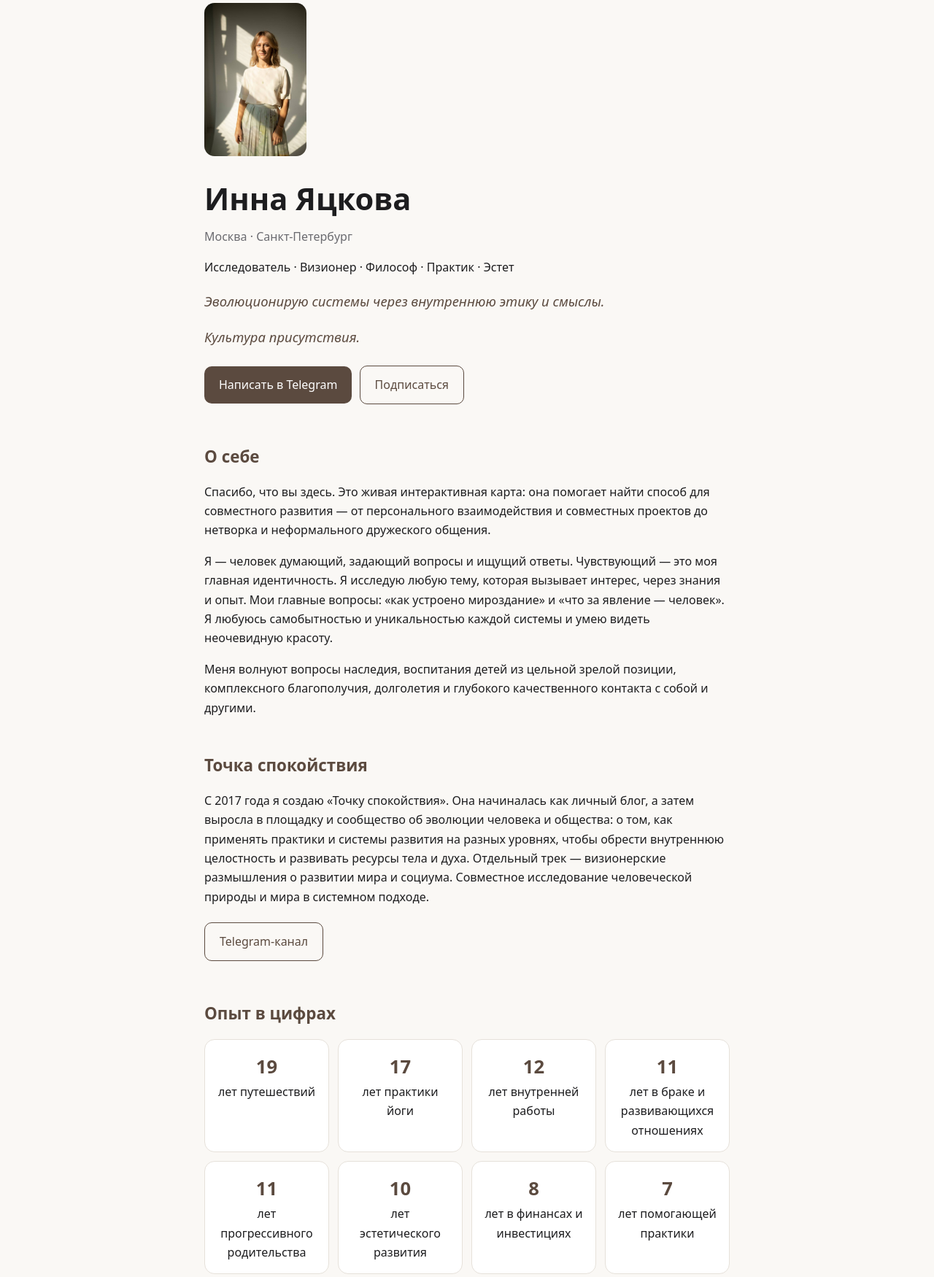
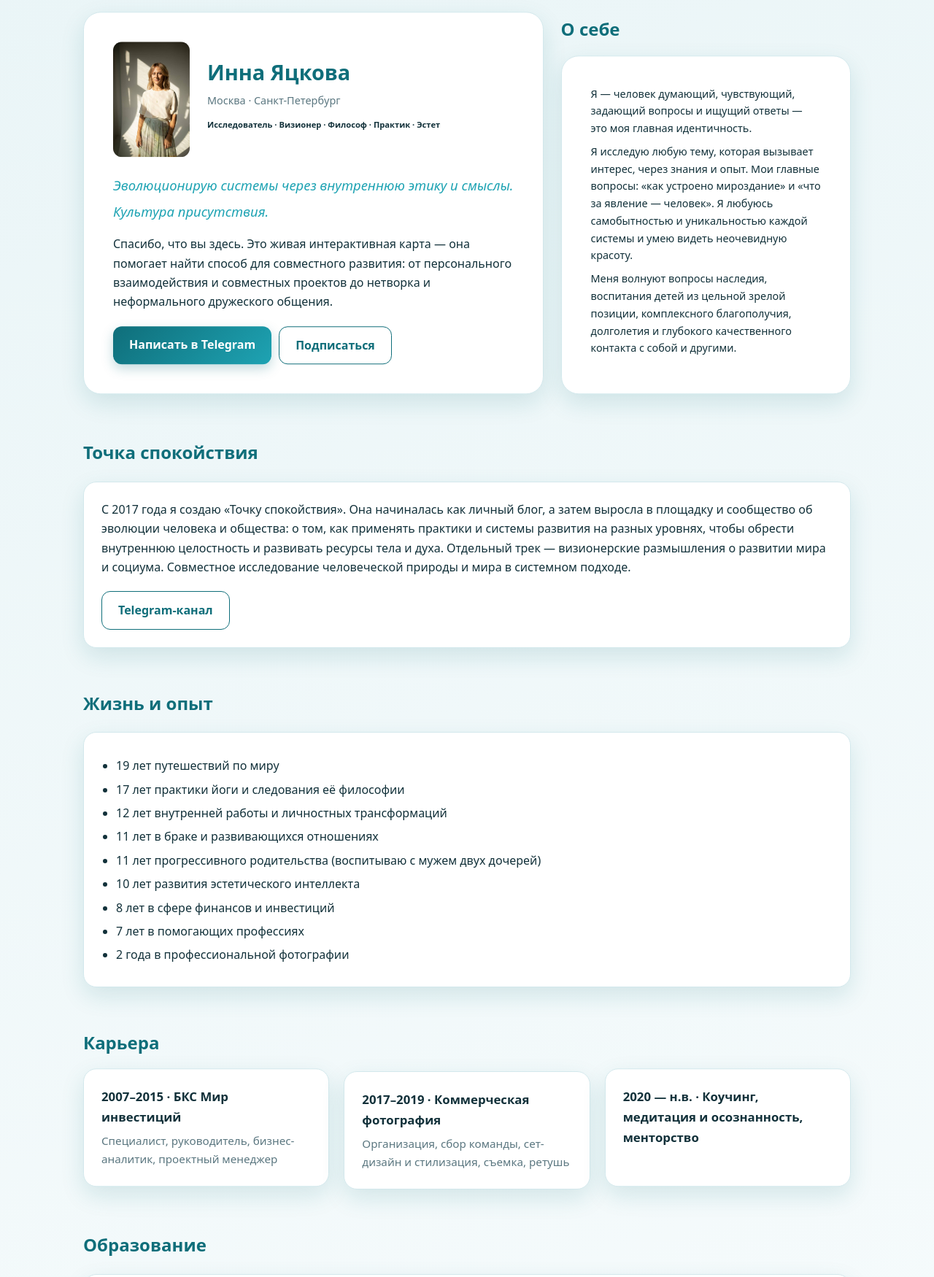
Before and after one commit to innaiatskova/innayats, a plain HTML site: page index.html in a window 1280 px wide. Shown: the part 28-1778 px from the top of the page at 73% size. Drawn offline with Linux system fonts and the light colour scheme.

Commit message:
Add files via upload

```diff
--- a/index.html
+++ b/index.html
@@ -4,90 +4,234 @@
   <meta charset="utf-8">
   <meta name="viewport" content="width=device-width, initial-scale=1">
   <title>Инна Яцкова</title>
-  <meta name="description" content="Инна Яцкова: исследователь, визионер, философ, практик. Точка спокойствия, консультации и программы.">
+  <meta name="description" content="Инна Яцкова: исследователь, визионер, философ, практик, эстет. Точка спокойствия, консультации и программы.">
   <style>
-    :root { --fg: #1d1d1f; --muted: #6b6b70; --bg: #faf8f5; --card: #ffffff; --accent: #5b4a3f; --line: #e6e1da; }
+    :root {
+      --bg: #eaf5f7;
+      --card: #ffffff;
+      --fg: #12313a;
+      --muted: #5b7780;
+      --accent: #0f6e7a;
+      --accent-2: #1ea3b3;
+      --line: #d3e8ec;
+      --shadow: 0 12px 32px rgba(15, 110, 122, 0.14);
+    }
     * { box-sizing: border-box; }
-    body { margin: 0; font-family: system-ui, -apple-system, "Segoe UI", sans-serif; color: var(--fg); background: var(--bg); line-height: 1.65; }
-    main { max-width: 760px; margin: 0 auto; padding: 32px 20px 64px; }
-    section { margin: 48px 0; }
-    h1 { font-size: 2.6rem; margin: 0 0 4px; font-weight: 700; }
-    h2 { font-size: 1.4rem; margin: 0 0 16px; color: var(--accent); }
-    .cities { color: var(--muted); margin: 0 0 16px; }
-    .tagline { font-size: 1.15rem; font-style: italic; color: var(--accent); }
-    .card { background: var(--card); border: 1px solid var(--line); border-radius: 14px; padding: 18px 20px; margin: 12px 0; }
-    .card h3 { margin: 0 0 6px; font-size: 1.05rem; }
-    .muted { color: var(--muted); }
-    details { background: var(--card); border: 1px solid var(--line); border-radius: 14px; padding: 14px 20px; margin: 12px 0; }
-    details summary { cursor: pointer; font-weight: 600; }
-    details ul { padding-left: 20px; margin: 10px 0 0; }
-    .stats { display: grid; grid-template-columns: repeat(auto-fit, minmax(150px, 1fr)); gap: 12px; }
-    .stat { background: var(--card); border: 1px solid var(--line); border-radius: 14px; padding: 16px; text-align: center; }
-    .stat b { display: block; font-size: 1.6rem; color: var(--accent); }
-    .price { font-weight: 600; }
-    .btn { display: inline-block; padding: 12px 20px; background: var(--accent); color: #fff; border-radius: 10px; text-decoration: none; margin: 6px 6px 6px 0; }
-    .btn.secondary { background: transparent; color: var(--accent); border: 1px solid var(--accent); }
-    footer { color: var(--muted); font-size: 0.9rem; border-top: 1px solid var(--line); padding-top: 20px; }
+    body {
+      margin: 0;
+      font-family: system-ui, -apple-system, "Segoe UI", sans-serif;
+      color: var(--fg);
+      background: linear-gradient(160deg, #eaf5f7 0%, #f6fbfc 60%, #e2f1f4 100%);
+      line-height: 1.65;
+      min-height: 100vh;
+    }
+    main { max-width: 1100px; margin: 0 auto; padding: 48px 24px 80px; }
+
+    /* Шапка: фото слева, текст справа на ноутбуке */
+    .top { display: grid; grid-template-columns: 1fr 1fr; gap: 24px; align-items: stretch; }
+    .roles { font-size: 0.7rem; }
+    .roles { white-space: nowrap; }
+    .tagline { white-space: nowrap; }
+    .hero-top { display: grid; grid-template-columns: 105px 1fr; gap: 24px; align-items: center; }
+    .hero h1 { font-size: 1.8rem; white-space: nowrap; }
+    .card.small { font-size: 0.9rem; }
+    .card.small p { margin-bottom: 8px; }
+    .top section { margin: 0; display: flex; flex-direction: column; }
+    .top section .card { flex: 1; padding: 40px; border-radius: 24px; animation: float 7s ease-in-out infinite; animation-delay: 0s; }
+    .top section .card:hover { transform: none; }
+    .hero > div:last-child { margin-top: auto; }
+    .hero {
+      display: flex;
+      flex-direction: column;
+      gap: 24px;
+      align-items: stretch;
+      height: 100%;
+      background: var(--card);
+      border-radius: 24px;
+      padding: 40px;
+      border: 1px solid var(--line);
+      box-shadow: var(--shadow);
+      animation: float 7s ease-in-out infinite;
+    }
+    .photo { width: 100%; max-width: 105px; border-radius: 12px; display: block; }
+    h1 { font-size: 2.8rem; margin: 0 0 4px; font-weight: 700; color: var(--accent); }
+    .cities { color: var(--muted); margin: 0 0 12px; font-size: 0.9rem; }
+    .roles { font-weight: 600; margin: 0 0 16px; }
+    .tagline { font-size: 1.15rem; font-style: italic; color: var(--accent-2); margin: 0; }
+    .tagline + .tagline { margin-top: 6px; }
+
+    .btns { margin-top: 20px; display: flex; flex-wrap: wrap; gap: 10px; }
+    .btn {
+      display: inline-block;
+      padding: 12px 22px;
+      background: linear-gradient(135deg, var(--accent), var(--accent-2));
+      color: #fff;
+      border-radius: 12px;
+      text-decoration: none;
+      font-weight: 600;
+      box-shadow: 0 6px 16px rgba(15, 110, 122, 0.25);
+    }
+    .btn.secondary { background: transparent; color: var(--accent); border: 1px solid var(--accent); box-shadow: none; }
+
+    /* Общие блоки */
+    section { margin: 56px 0 0; }
+    h2 { font-size: 1.5rem; margin: 0 0 20px; color: var(--accent); }
+    .grid { display: grid; grid-template-columns: repeat(auto-fit, minmax(300px, 1fr)); gap: 20px; }
+    .grid.centered { display: flex; flex-wrap: wrap; }
+    .card {
+      background: var(--card);
+      border: 1px solid var(--line);
+      border-radius: 18px;
+      padding: 24px;
+      box-shadow: var(--shadow);
+      transition: transform 0.25s ease, box-shadow 0.25s ease;
+      animation: float 7s ease-in-out infinite;
+    }
+    .card:nth-child(2n) { animation-delay: -2s; }
+    .card:nth-child(3n) { animation-delay: -4s; }
+    .card:hover { transform: translateY(-6px); box-shadow: 0 18px 40px rgba(15, 110, 122, 0.22); }
+    .grid.centered { justify-content: center; }
+    .grid.centered > .card { flex: 0 1 calc((100% - 40px) / 3); font-size: 0.9rem; display: flex; flex-direction: column; }
+    .grid.centered .card > .btns { margin-top: auto; padding-top: 12px; }
+    .foot { margin-top: auto; }
+    .foot .btns { padding-top: 12px; }
+    .grid.centered > .card h3 { font-size: 0.98rem; }
+    .card h3 { margin: 0 0 6px; font-size: 1.05rem; color: var(--fg); }
+    .card p { margin: 0 0 10px; }
+    .card p:last-child { margin-bottom: 0; }
+    .muted { color: var(--muted); font-size: 0.95rem; }
+    .price { font-weight: 700; color: var(--accent); }
+    .card ul { padding-left: 20px; margin: 8px 0 0; }
+    .card li { margin-bottom: 6px; }
+
+    /* Цифры */
+    .stats { display: grid; grid-template-columns: repeat(auto-fit, minmax(160px, 1fr)); gap: 16px; }
+    .stat { background: var(--card); border-radius: 18px; padding: 20px; text-align: center; box-shadow: var(--shadow); color: var(--muted); }
+    .stat b { display: block; font-size: 2rem; color: var(--accent); }
+
+    /* Раскрывающиеся блоки образования */
+    details {
+      background: var(--card);
+      border: 1px solid var(--line);
+      border-radius: 18px;
+      padding: 18px 22px;
+      margin: 0 0 16px;
+      box-shadow: var(--shadow);
+    }
+    details summary { cursor: pointer; font-weight: 700; color: var(--accent); }
+    details ul { padding-left: 20px; margin: 12px 0 0; }
+    details li { margin-bottom: 6px; }
+
+    footer {
+      margin-top: 64px;
+      padding-top: 24px;
+      border-top: 1px solid var(--line);
+      color: var(--muted);
+      font-size: 0.95rem;
+    }
     a { color: var(--accent); }
+
+    @keyframes float {
+      0%, 100% { transform: translateY(0); }
+      50% { transform: translateY(-6px); }
+    }
+    @media (prefers-reduced-motion: reduce) {
+      .hero, .card { animation: none; }
+    }
+    @media (max-width: 760px) {
+      .top { grid-template-columns: 1fr; }
+      .roles, .tagline { white-space: normal; }
+      .hero-top { grid-template-columns: 1fr; }
+      .hero { grid-template-columns: 1fr; padding: 24px; text-align: left; }
+      .photo { max-width: 150px; }
+      h1 { font-size: 2.2rem; }
+      main { padding: 24px 16px 56px; }
+      .grid.centered > .card { flex: 0 1 100%; }
+    }
+    @media (min-width: 761px) and (max-width: 960px) {
+      .grid.centered > .card { flex: 0 1 calc((100% - 20px) / 2); }
+    }
   </style>
 </head>
 <body>
 <main>
 
+  <div class="top">
   <!-- Шапка -->
-  <header>
-    <img src="photo.jpg" alt="Инна Яцкова" style="width:100%;max-width:140px;border-radius:14px;display:block;margin:0 0 24px;">
+  <header class="hero">
+    <div class="hero-top">
+      <img class="photo" src="photo.jpg" alt="Инна Яцкова">
+      <div>
         <h1>Инна Яцкова</h1>
         <p class="cities">Москва · Санкт-Петербург</p>
-    <p>Исследователь · Визионер · Философ · Практик · Эстет</p>
+        <p class="roles">Исследователь · Визионер · Философ · Практик · Эстет</p>
+      </div>
+    </div>
+    <div>
       <p class="tagline">Эволюционирую системы через внутреннюю этику и смыслы.</p>
       <p class="tagline">Культура присутствия.</p>
+      <p>Спасибо, что вы здесь. Это живая интерактивная карта — она помогает найти способ для совместного развития: от персонального взаимодействия и совместных проектов до нетворка и неформального дружеского общения.</p>
+      <div class="btns">
         <a class="btn" href="https://t.me/Inna_Yatskova">Написать в Telegram</a>
         <a class="btn secondary" href="https://t.me/innayatskova">Подписаться</a>
+      </div>
+    </div>
   </header>
 
   <!-- О себе -->
   <section>
     <h2>О себе</h2>
-    <p>Спасибо, что вы здесь. Это живая интерактивная карта: она помогает найти способ для совместного развития — от персонального взаимодействия и совместных проектов до нетворка и неформального дружеского общения.</p>
-    <p>Я — человек думающий, задающий вопросы и ищущий ответы. Чувствующий — это моя главная идентичность. Я исследую любую тему, которая вызывает интерес, через знания и опыт. Мои главные вопросы: «как устроено мироздание» и «что за явление — человек». Я любуюсь самобытностью и уникальностью каждой системы и умею видеть неочевидную красоту.</p>
+    <div class="card small">
+      <p>Я — человек думающий, чувствующий, задающий вопросы и ищущий ответы — это моя главная идентичность.</p>
+      <p>Я исследую любую тему, которая вызывает интерес, через знания и опыт. Мои главные вопросы: «как устроено мироздание» и «что за явление — человек». Я любуюсь самобытностью и уникальностью каждой системы и умею видеть неочевидную красоту.</p>
       <p>Меня волнуют вопросы наследия, воспитания детей из цельной зрелой позиции, комплексного благополучия, долголетия и глубокого качественного контакта с собой и другими.</p>
+    </div>
   </section>
+
+  </div>
 
   <!-- Проект -->
   <section>
     <h2>Точка спокойствия</h2>
+    <div class="card">
       <p>С 2017 года я создаю «Точку спокойствия». Она начиналась как личный блог, а затем выросла в площадку и сообщество об эволюции человека и общества: о том, как применять практики и системы развития на разных уровнях, чтобы обрести внутреннюю целостность и развивать ресурсы тела и духа. Отдельный трек — визионерские размышления о развитии мира и социума. Совместное исследование человеческой природы и мира в системном подходе.</p>
-    <a class="btn secondary" href="https://t.me/innayatskova">Telegram-канал</a>
+      <div class="btns"><a class="btn secondary" href="https://t.me/innayatskova">Telegram-канал</a></div>
+    </div>
   </section>
 
   <!-- Цифры -->
   <section>
-    <h2>Опыт в цифрах</h2>
-    <div class="stats">
-      <div class="stat"><b>19</b>лет путешествий</div>
-      <div class="stat"><b>17</b>лет практики йоги</div>
-      <div class="stat"><b>12</b>лет внутренней работы</div>
-      <div class="stat"><b>11</b>лет в браке и развивающихся отношениях</div>
-      <div class="stat"><b>11</b>лет прогрессивного родительства</div>
-      <div class="stat"><b>10</b>лет эстетического развития</div>
-      <div class="stat"><b>8</b>лет в финансах и инвестициях</div>
-      <div class="stat"><b>7</b>лет помогающей практики</div>
+    <h2>Жизнь и опыт</h2>
+    <div class="card">
+      <ul>
+        <li>19 лет путешествий по миру</li>
+        <li>17 лет практики йоги и следования её философии</li>
+        <li>12 лет внутренней работы и личностных трансформаций</li>
+        <li>11 лет в браке и развивающихся отношениях</li>
+        <li>11 лет прогрессивного родительства (воспитываю с мужем двух дочерей)</li>
+        <li>10 лет развития эстетического интеллекта</li>
+        <li>8 лет в сфере финансов и инвестиций</li>
+        <li>7 лет в помогающих профессиях</li>
+        <li>2 года в профессиональной фотографии</li>
+      </ul>
     </div>
   </section>
 
   <!-- Карьера -->
   <section>
     <h2>Карьера</h2>
+    <div class="grid">
       <div class="card">
         <h3>2007–2015 · БКС Мир инвестиций</h3>
         <p class="muted">Специалист, руководитель, бизнес-аналитик, проектный менеджер</p>
       </div>
       <div class="card">
         <h3>2017–2019 · Коммерческая фотография</h3>
+        <p class="muted">Организация, сбор команды, сет-дизайн и стилизация, съемка, ретушь</p>
       </div>
       <div class="card">
         <h3>2020 — н.в. · Коучинг, медитация и осознанность, менторство</h3>
+      </div>
     </div>
   </section>
 
@@ -134,6 +278,8 @@
   <!-- Практика -->
   <section>
     <h2>Практика</h2>
+    <div class="grid">
+      <div class="card">
         <h3>Ретриты и духовные экспедиции</h3>
         <ul>
           <li>2022 — Индия, Ришикеш, Елена Ридель</li>
@@ -142,24 +288,30 @@
           <li>2025 — Непал, Светлана Антоновская</li>
           <li>2025 — Перу, Светлана Антоновская</li>
         </ul>
+      </div>
+      <div class="card">
         <h3>Терапия и медитация</h3>
         <ul>
           <li>2020–2022 — психоаналитическая терапия</li>
           <li>2022–2026 — гештальт-терапия</li>
           <li>С 2020 года регулярно майндфулнес-медитации, шаманские практики</li>
         </ul>
+      </div>
+    </div>
   </section>
 
   <!-- Услуги -->
   <section>
     <h2>Форматы работы</h2>
-
+    <div class="grid centered">
       <div class="card">
         <p class="muted">Личное · разовое</p>
         <h3>Консультация</h3>
         <p>Консультирую по любым темам, где могу быть полезна: карьера, личное развитие, отношения, родительство, финансы и капитал, бизнес. Это не коучинг и не психологическое консультирование, а опора на мой опыт, знания и ресурсы.</p>
+        <div class="foot">
           <p class="price">7 500 ₽ · 90 минут</p>
-      <a class="btn" href="https://t.me/Inna_Yatskova">Записаться</a>
+          <div class="btns"><a class="btn" href="https://t.me/Inna_Yatskova">Записаться</a></div>
+        </div>
       </div>
 
       <div class="card">
@@ -167,37 +319,41 @@
         <h3>Индивидуальная помогающая работа</h3>
         <p>Альянс на длительное время для развития метанавыков, освоения практик осознанности и их приложение к жизни. Системно восстанавливаем контакт с собой, строим практику осознанности и создаем персональную стратегию благополучия.</p>
         <p>Созвоны по 90 минут, раз в неделю.</p>
+        <div class="foot">
           <p class="price">50 000 ₽ в месяц</p>
-      <a class="btn" href="https://t.me/Inna_Yatskova">Оставить заявку</a>
+          <div class="btns"><a class="btn" href="https://t.me/Inna_Yatskova">Оставить заявку</a></div>
+        </div>
       </div>
 
       <div class="card">
         <p class="muted">Личное · терапия</p>
         <h3>Психологическое консультирование</h3>
         <p>Длительный альянс для глубинной работы с поведенческими аспектами и автоматизмами, работа с ценностями, смыслами и целостностью личности, с состоянием через качество контакта с жизнью.</p>
-      <p>Созвоны или очные встречи в Москве по 50 минут.</p>
-      <p>Пропуски оплачиваются. Длительность от 6 месяцев.</p>
-      <p class="price">5 000 ₽ за встречу</p>
-      <a class="btn" href="https://t.me/Inna_Yatskova">Оставить заявку</a>
+        <div class="foot">
+          <p>Созвоны или очные встречи в Москве по 50 минут. Пропуски оплачиваются. Длительность от 6 месяцев.</p>
+          <p class="price">5 000 ₽ за сессию</p>
+          <div class="btns"><a class="btn" href="https://t.me/Inna_Yatskova">Оставить заявку</a></div>
+        </div>
       </div>
 
       <div class="card">
         <p class="muted">Партнёрство</p>
         <h3>Менторство и адвайзинг</h3>
         <p>Вхожу в проекты на контрактной основе: консультирование, коучинг, фасилитация, аудит, поиск новых векторов развития и смыслов.</p>
-      <a class="btn" href="https://t.me/Inna_Yatskova">Оставить заявку</a>
+        <div class="btns"><a class="btn" href="https://t.me/Inna_Yatskova">Оставить заявку</a></div>
       </div>
 
       <div class="card">
         <p class="muted">Сообщества и групповой формат</p>
         <h3>Мастермайнды, воркшопы, ретриты</h3>
         <p>Управление состоянием, работа со стрессом, продуктивность, развитие метанавыков, фокус на ценностях и смыслах, новое лидерство.</p>
-      <a class="btn" href="https://t.me/Inna_Yatskova">Оставить заявку</a>
+        <div class="btns"><a class="btn" href="https://t.me/Inna_Yatskova">Оставить заявку</a></div>
+      </div>
     </div>
   </section>
 
   <footer>
-    <p>Инна Яцкова · <a href="https://t.me/innayatskova">Telegram</a></p>
+    <p>Инна Яцкова · <a href="https://t.me/innayatskova">Telegram-канал</a> · <a href="https://t.me/Inna_Yatskova">Написать</a></p>
   </footer>
 
 </main>
```
Lines whose indentation alone changed are shown as unchanged.
